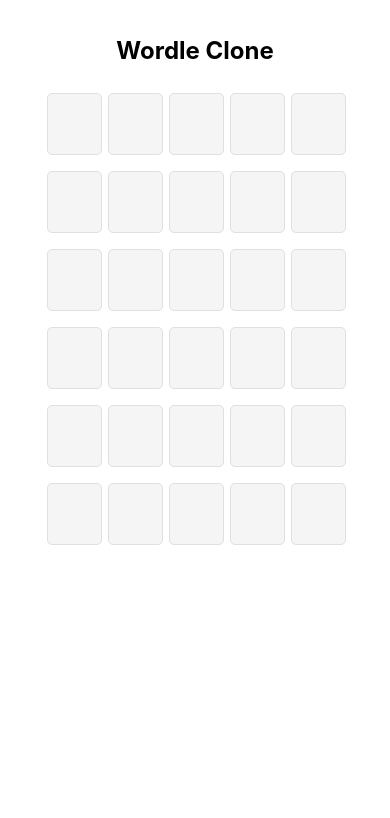
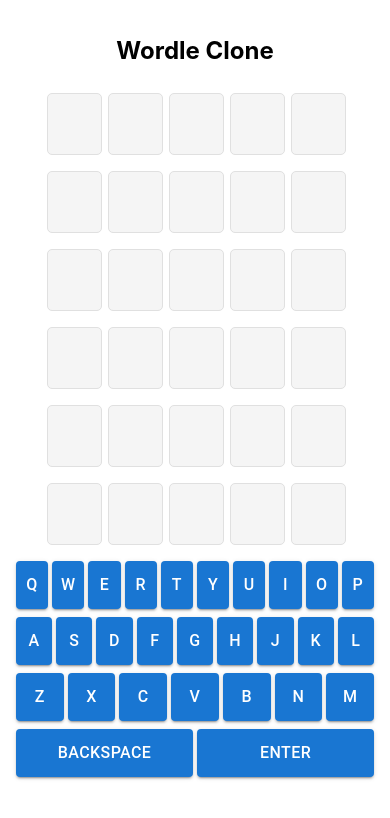
Before and after one commit to apani47135/WordleClone, a React (Create React App) app: page / in a window 390 px wide. Shown: the top 818 px of the page. Built offline with nearby package versions, Linux system fonts and the light colour scheme; no server answers.

Commit message:
removed check for mobile

```diff
--- a/src/components/Wordgrid.jsx
+++ b/src/components/Wordgrid.jsx
@@ -4,11 +4,9 @@
 import { Container } from "@mui/material";
 import GameLost from "./GameLost";
 import Keyboard from "./Keyboard";
-import IsMobile from "../Hooks/IsMobile";
 
 function Wordgrid() {
   const { state, dispatch } = useContext(WordleContext);
-  const isMobile = IsMobile();
   console.log(state);
   const items = Array(6).fill(null);
   const [loading, setLoading] = useState(true);
@@ -54,7 +52,7 @@
         </div>
       )}
       {!loading && state.finished && !state.game_won && <GameLost />}
-      {!loading && !state.finished && isMobile && <Keyboard />}
+      {!loading && !state.finished && <Keyboard />}
     </Container>
   );
 }
```
